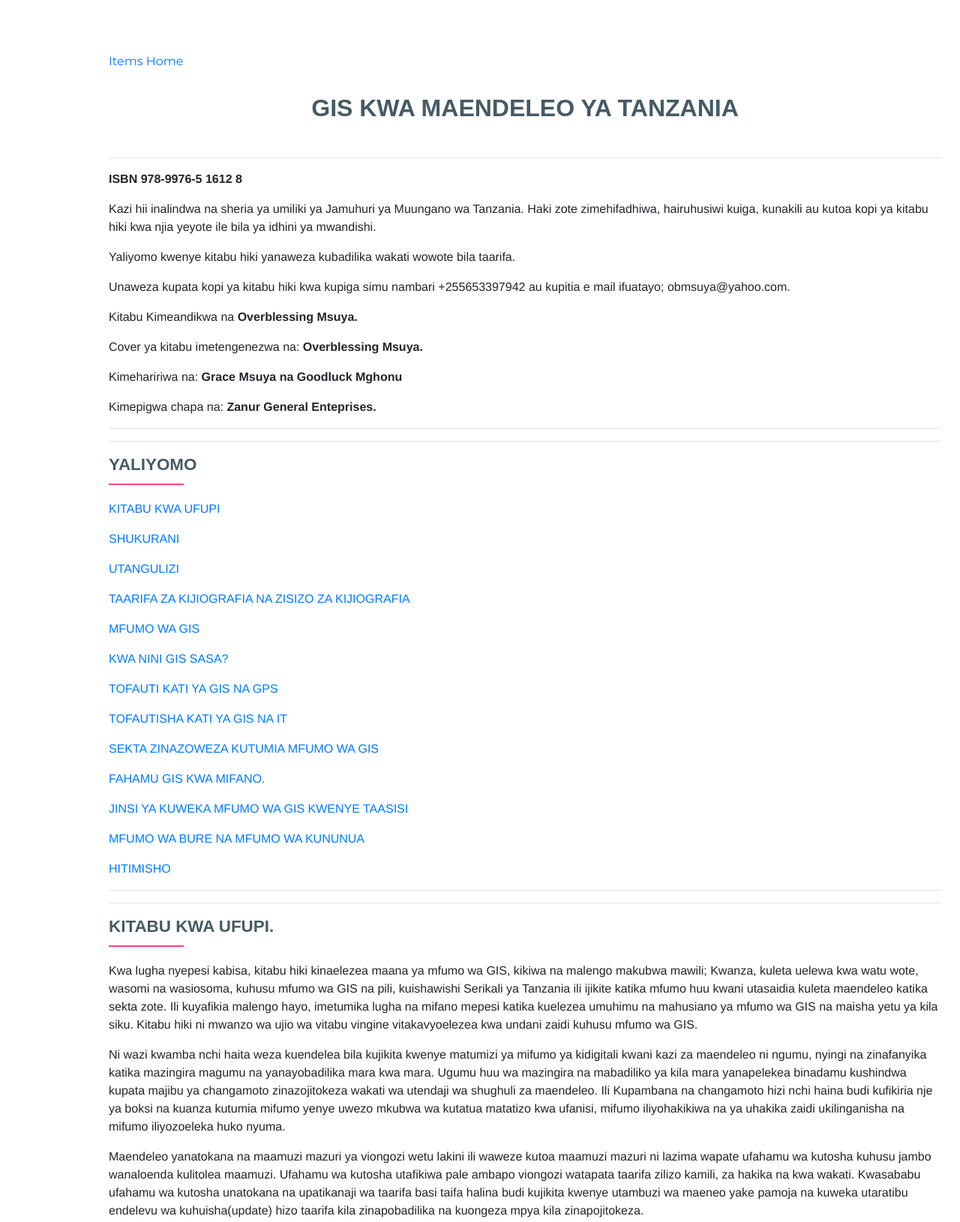
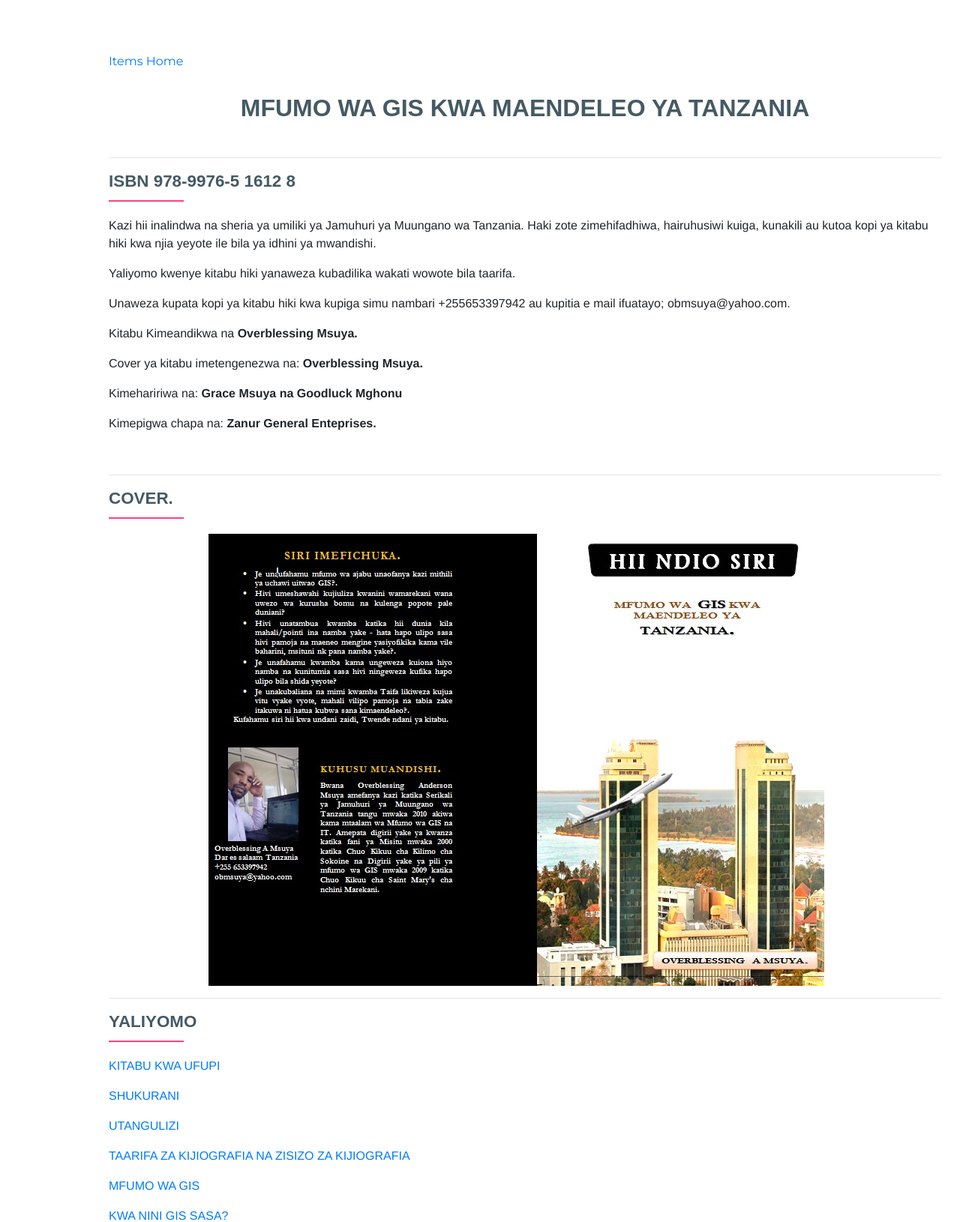
Before and after one commit to obmsuya/himaya, a Django app: page /home/gis/ in a window 1280 px wide. Shown: the top 1630 px of the page at 75% size. Run offline with Django 3.2, Linux system fonts and the light colour scheme; some libraries are stand-ins or nearby versions; some web fonts are replaced.

```diff
--- a/home/templates/home/gis.html
+++ b/home/templates/home/gis.html
@@ -29,7 +29,7 @@
 
 <a href="{% url 'home:index'%}">Items</a>
 <a href="{% url 'accounts:logout'%}">Home</a>
-				<h1 class="topic-title">GIS KWA MAENDELEO YA TANZANIA</h1>
+				<h1 class="topic-title">MFUMO WA GIS KWA MAENDELEO YA TANZANIA</h1>
 
 
 
@@ -37,7 +37,11 @@
 
 
                             <hr>
-                            <p><span>ISBN 978-9976-5 1612 8</span>
+
+
+</div>
+                            <h3><span>ISBN 978-9976-5 1612 8</span></h3>
+                            	 <div class="line-sep"></div>
 <P>Kazi hii inalindwa na sheria ya  umiliki ya Jamuhuri ya Muungano wa Tanzania. Haki zote zimehifadhiwa, hairuhusiwi kuiga, kunakili au kutoa kopi
 ya kitabu hiki kwa njia yeyote ile bila ya idhini ya mwandishi.</P>
 <P>Yaliyomo kwenye kitabu hiki yanaweza kubadilika wakati wowote bila taarifa.</P>
@@ -47,9 +51,14 @@ ya kitabu hiki kwa njia yeyote ile bila ya idhini ya mwandishi.</P>
 <P>Cover ya kitabu imetengenezwa na: <span>Overblessing Msuya.</span></P>
 <P>Kimehaririwa na: 	<span>Grace Msuya na Goodluck Mghonu</span></P>
 <P>Kimepigwa chapa na: <span>Zanur General Enteprises.</span></P>
-
-
-				<hr><hr>
+<br>
+<hr>
+ <h3>COVER.</h3>
+				 <div class="line-sep"></div>
+<div class="text-center">
+<img src="{%static 'accounts/img/giscover.jpg'%}" class="img-responsive" alt=""'>
+		</div>
+				<hr>
 
                      <h3><a name="yaliyomo">YALIYOMO</a></h3>
 
```
Also changed, not shown: accounts/static/accounts/img/giscover.jpg (added).
